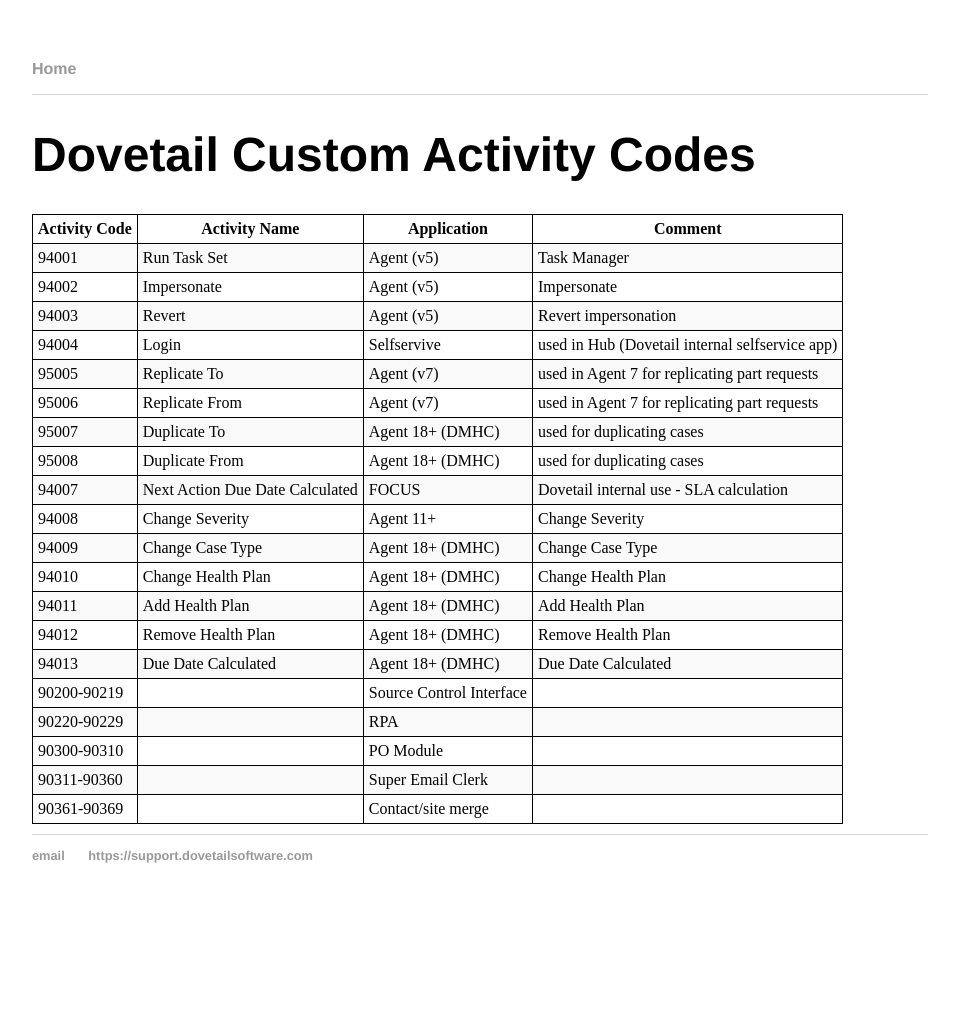
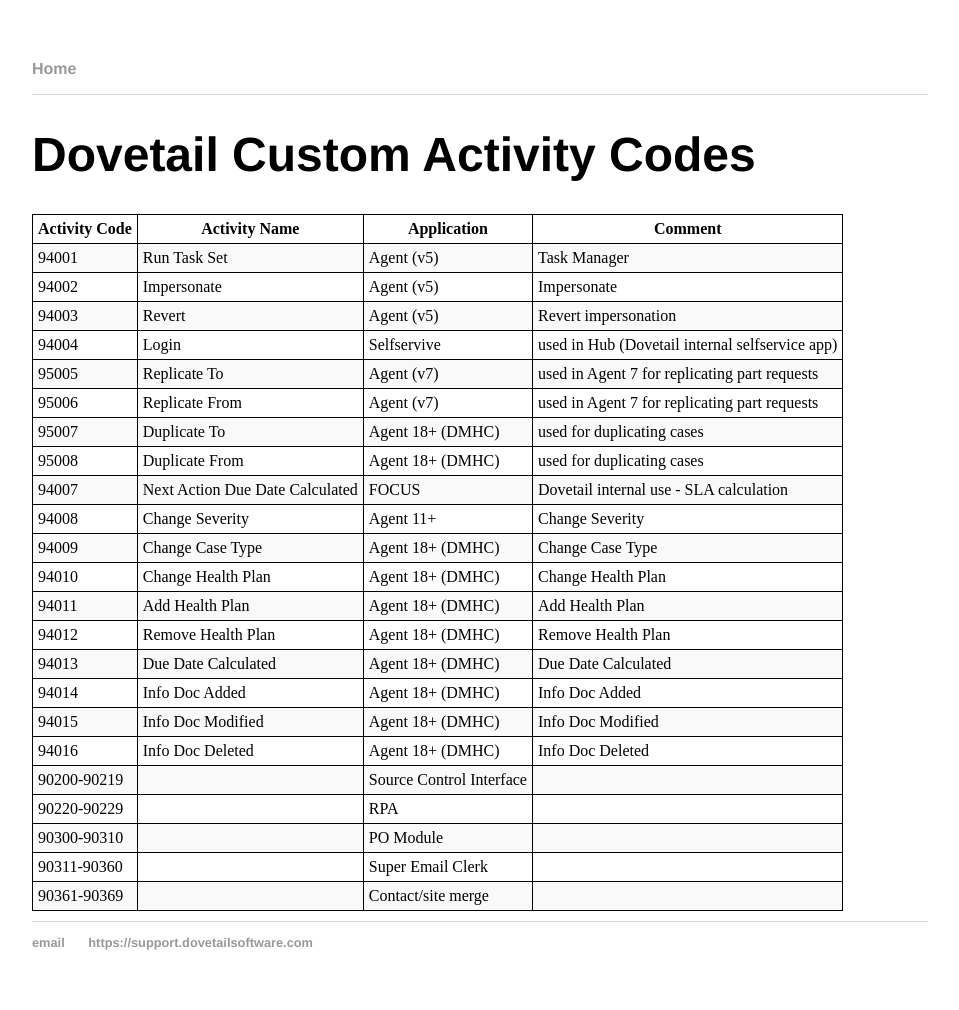
Before and after one commit to DovetailSoftware/dovetail-defined, a Jekyll site: the page built from pages/activity-codes.md, in a window 1280 px wide. Shown: the whole page, without its empty margins (160-1119 px from the left). Built offline with Jekyll 4.4.1, drawn with Linux system fonts in a browser that asks for light colours; before the commit the page ends 923 px from its top, so only the background shows below that.

Commit message:
added Info Doc activity codes

```diff
--- a/pages/activity-codes.md
+++ b/pages/activity-codes.md
@@ -23,6 +23,9 @@
 | 94011 | Add Health Plan | Agent 18+ (DMHC)   | Add Health Plan |
 | 94012 | Remove Health Plan | Agent 18+ (DMHC)   | Remove Health Plan |
 | 94013 | Due Date Calculated | Agent 18+ (DMHC)   | Due Date Calculated |
+| 94014 | Info Doc Added | Agent 18+ (DMHC)   | Info Doc Added |
+| 94015 | Info Doc Modified | Agent 18+ (DMHC)   | Info Doc Modified |
+| 94016 | Info Doc Deleted | Agent 18+ (DMHC)   | Info Doc Deleted |
 | 90200-90219 | |Source Control Interface|
 | 90220-90229 | |RPA|
 | 90300-90310 | |PO Module|
```
